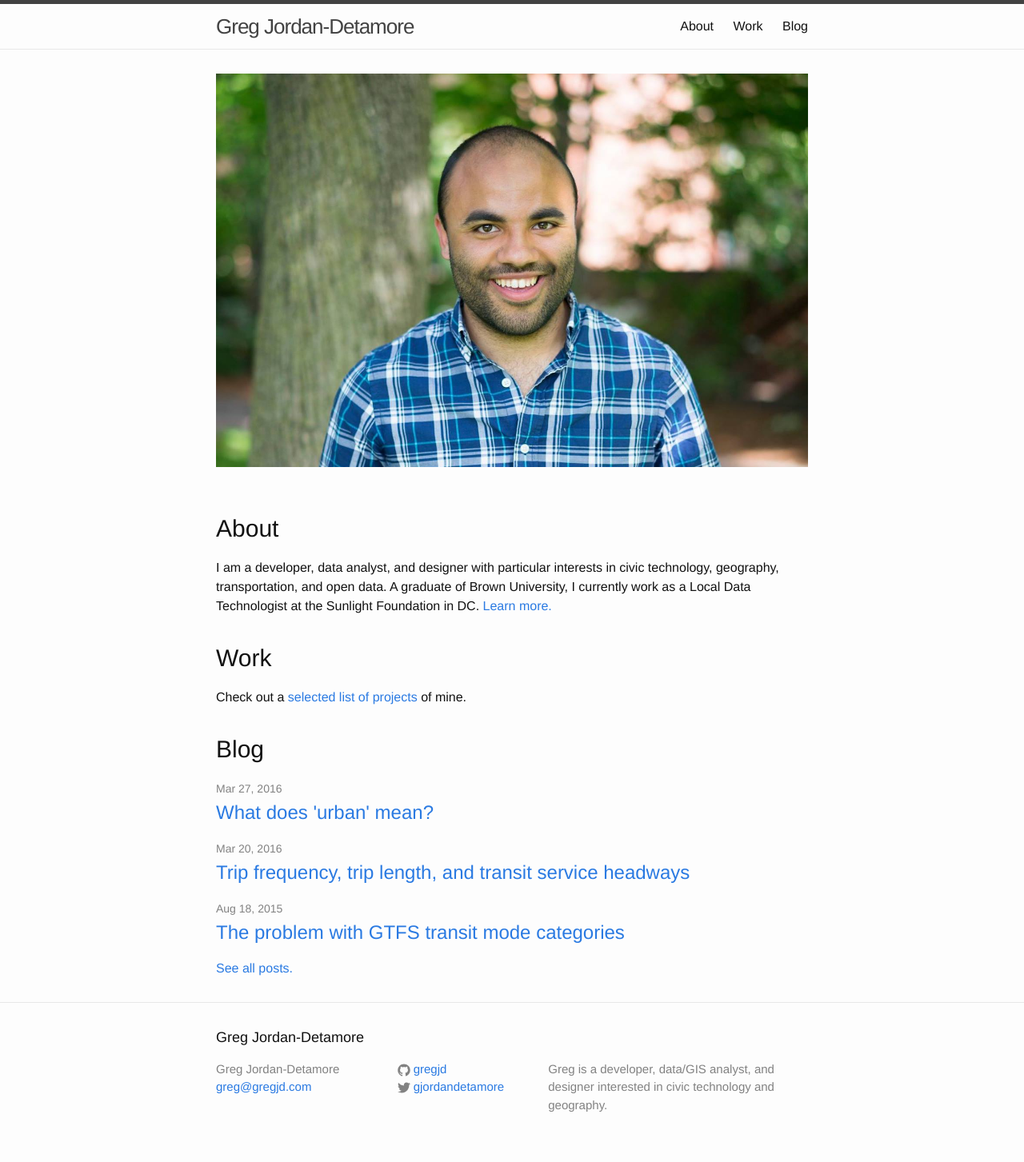
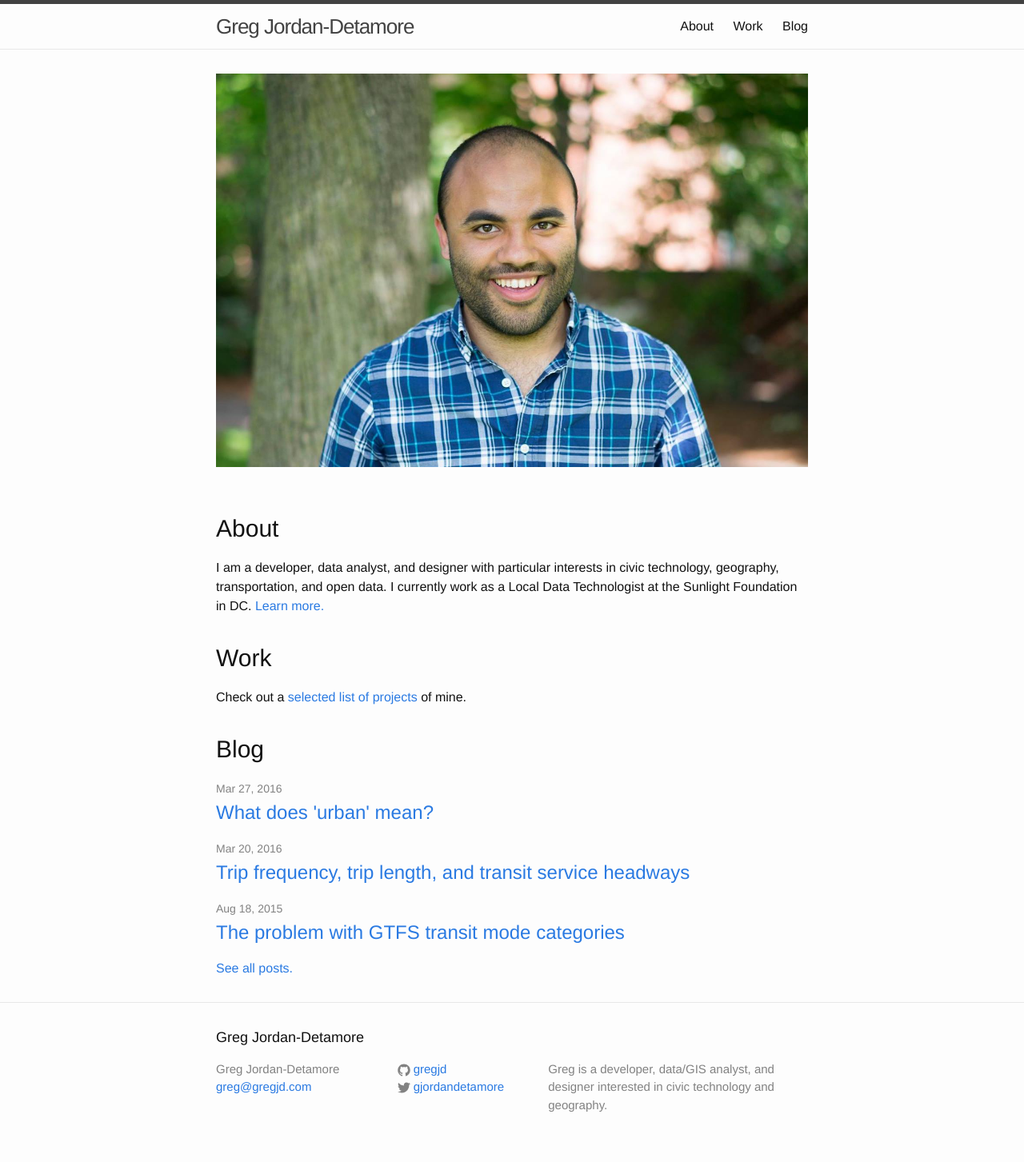
Before and after one commit to gregjd/gregjd.github.io, a Jekyll site: the page built from index.html, in a window 1280 px wide. Shown: the whole page at 80% size. Built offline with Jekyll 4.4.1, drawn with Linux system fonts in a browser that asks for light colours; Markdown is read by kramdown in place of the engine named in the settings.

Commit message:
Remove Brown reference from home page

```diff
--- a/index.html
+++ b/index.html
@@ -8,7 +8,7 @@
 
   <h1 class="page-heading">About</h1>
 
-  I am a developer, data analyst, and designer with particular interests in civic technology, geography, transportation, and open data. A graduate of Brown University, I currently work as a Local Data Technologist at the Sunlight Foundation in DC. <a href="/about/">Learn more.</a>
+  I am a developer, data analyst, and designer with particular interests in civic technology, geography, transportation, and open data. I currently work as a Local Data Technologist at the Sunlight Foundation in DC. <a href="/about/">Learn more.</a>
 
   <h1 class="page-heading">Work</h1>
 
```
